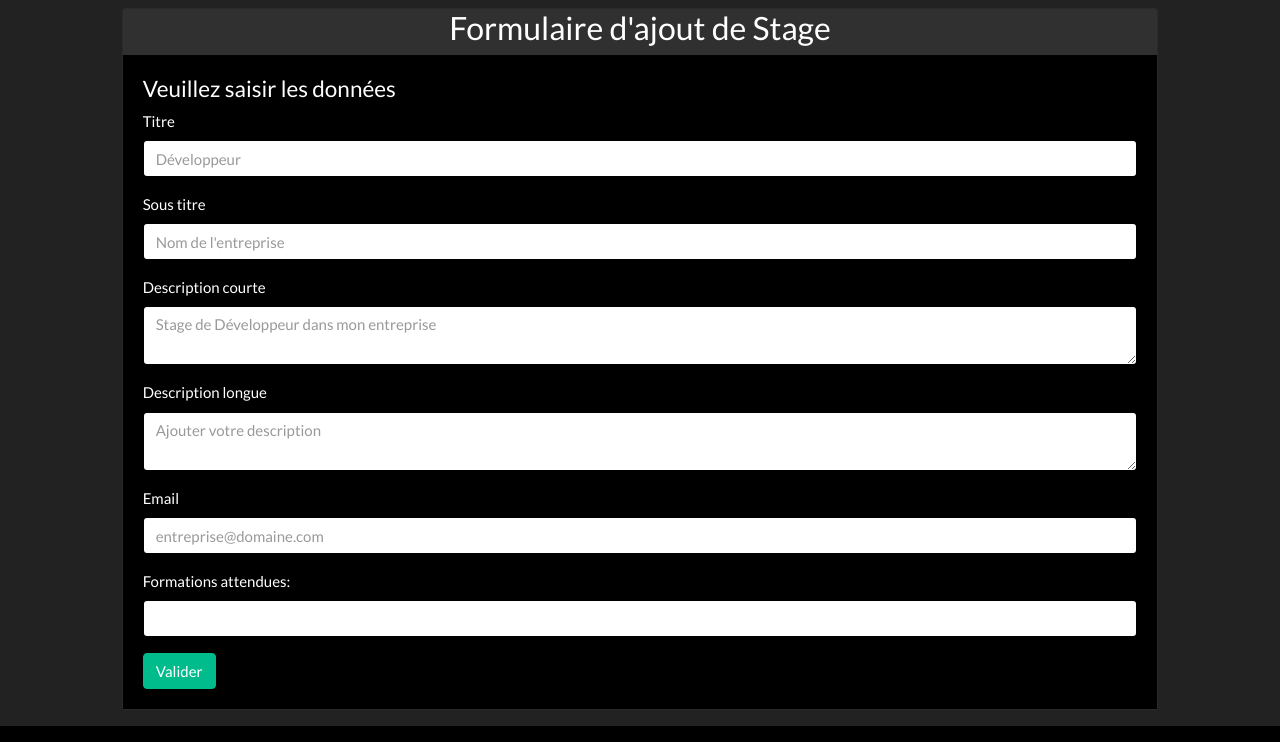
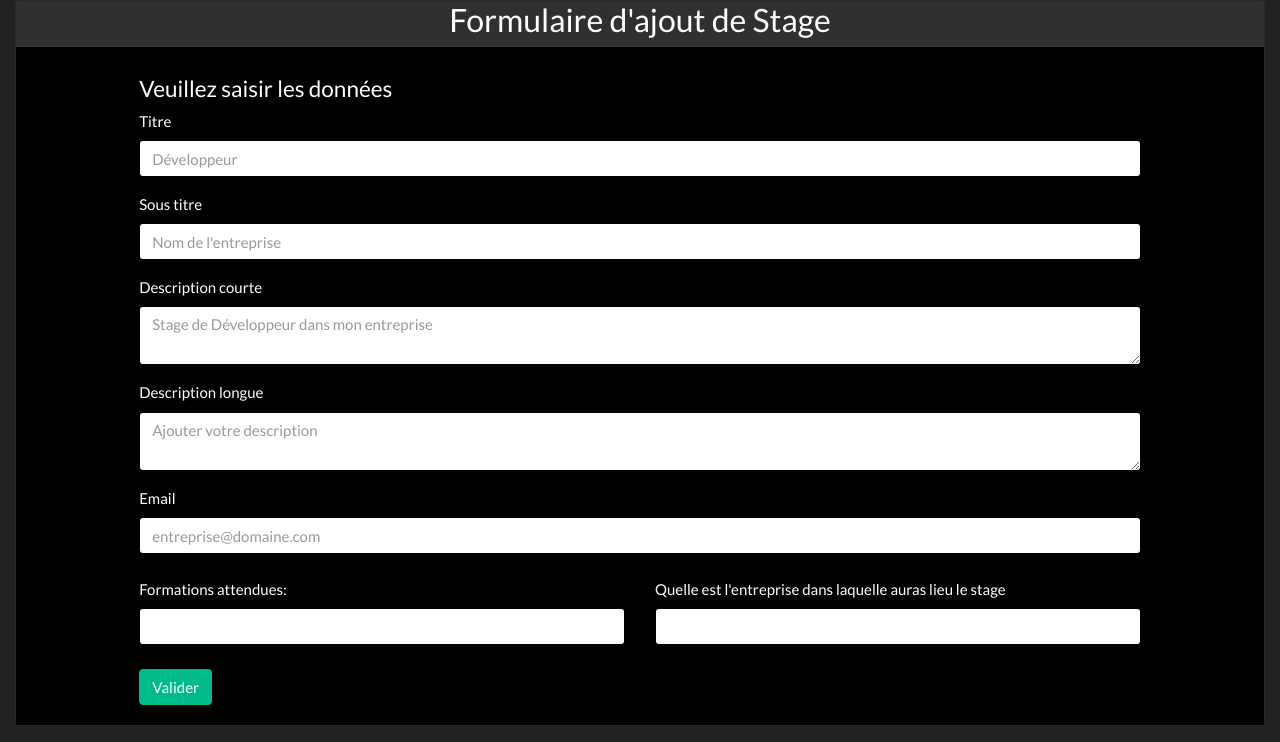
Before and after one commit to richardoot/Prostage, a Symfony app: template templates/pro_stage/ajoutStage.html.twig in a window 1280 px wide. Shown: the part 79-821 px from the top of the page. Run offline with Twig, Linux system fonts and the light colour scheme; the template is opened without the code that fills it, so the values that code supplies are empty; form fields are guessed from the names that the template uses; some libraries are stand-ins or nearby versions.

Commit message:
Petites modifications

```diff
--- a/templates/pro_stage/ajoutStage.html.twig
+++ b/templates/pro_stage/ajoutStage.html.twig
@@ -4,11 +4,12 @@
 
 {% block body %}
 
-  <div class="row">
-    <div class="col-10 offset-1">
-      <div class="card mb-3">
-        <h3 style="text-align: center;"> Formulaire d'ajout de Stage </h3>
-        <div class="card-body" style="background: black;">
+
+  <div class="card mb-3">
+    <h3 style="text-align: center;"> Formulaire d'ajout de Stage </h3>
+    <div class="card-body" style="background: black;">
+      <div class="row">
+        <div class="col-10 offset-1">
            <h4>Veuillez saisir les données</h4>
            {{form_start(formulaire)}}
               {{form_row(formulaire.titre,{'attr': {'placeholder': 'Développeur'}})}}
@@ -16,7 +17,18 @@
               {{form_row(formulaire.descriptionCourte,{'attr': {'placeholder': 'Stage de Développeur dans mon entreprise'}})}}
               {{form_row(formulaire.descriptionLongue,{'attr': {'placeholder': 'Ajouter votre description'}})}}
               {{form_row(formulaire.email,{'attr': {'placeholder': 'entreprise@domaine.com'}})}}
+        </div> <!-- Fin col1-->
+      </div> <!-- Fin ROW -->
+      <div class="row">
+        <div class="col-5 offset-1">
               {{form_row(formulaire.formations,{'label': 'Formations attendues:'})}}
+        </div> <!-- Fin col -->
+        <div class="col-5">
+              {{form_row(formulaire.entreprise,{label: 'Quelle est l\'entreprise dans laquelle auras lieu le stage'})}}
+        </div> <!-- Fin col -->
+      </div> <!-- Fin ROW -->
+      <div class="row">
+        <div class="col-10 offset-1">
               <button type="submit" class="btn btn-success"> Valider </button>
            {{form_end(formulaire)}}
         </div>
```
Also changed, not shown: src/Form/StageType.php (+7 -4 lines).
